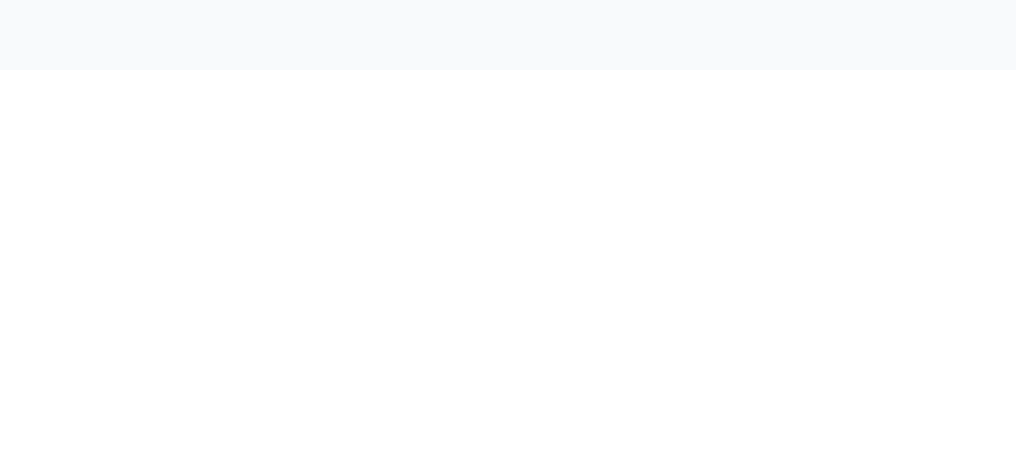
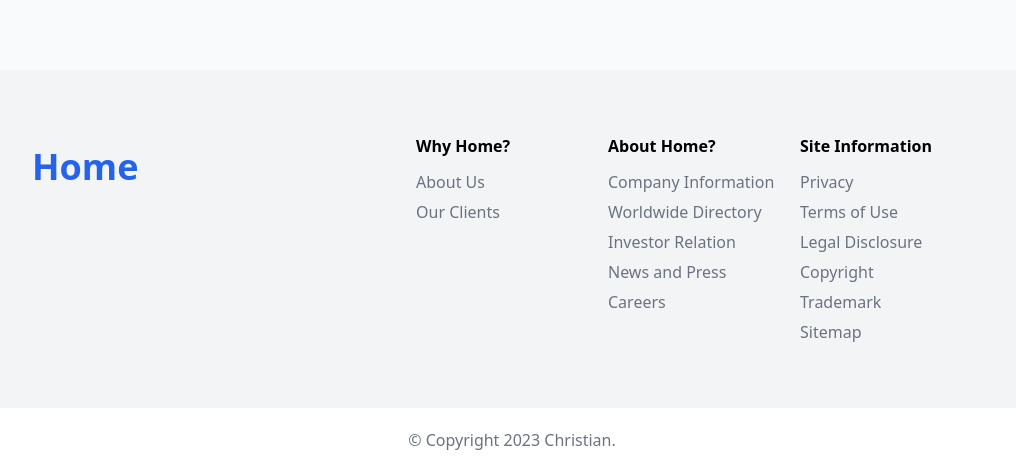
Before and after one commit to cehaaa/keda-tech-frontend-test, a React (Vite) app: page / in a window 1280 px wide. Shown: the part 3860-4329 px from the top of the page, without its empty margins (128-1144 px from the left). Before the commit the page ends 3930 px from the top, so only its background shows below. Built offline with nearby package versions, Linux system fonts and the light colour scheme.

Commit message:
feat: footer

```diff
--- a/src/components/App.jsx
+++ b/src/components/App.jsx
@@ -2,9 +2,10 @@ import React from "react";
 
 import { RouterProvider, createBrowserRouter } from "react-router-dom";
 
+import Home from "./Views/Home/Home";
+
 import Header from "./Basics/Header/Header";
-
-import Home from "./Views/Home/Home";
+import Footer from "./Basics/Footer/Footer";
 
 const routes = [
 	{
@@ -20,6 +21,7 @@ const App = () => {
 		<>
 			<Header />
 			<RouterProvider router={router} />
+			<Footer />
 		</>
 	);
 };
--- /dev/null
+++ b/src/components/Basics/Footer/Footer.jsx
@@ -0,0 +1,52 @@
+import React from "react";
+
+import Text from "../Text/Text";
+import Heading from "../Heading/Heading";
+import Hyperlink from "../Hyperlink/Hyperlink";
+
+const Footer = () => {
+	return (
+		<>
+			<footer className='bg-gray-100 py-16 text-black'>
+				<div className='w-9/12 mx-auto grid grid-cols-5 items-start'>
+					<div className='w-[500px] col-span-2'>
+						<Heading className='text-3xl text-blue-600'>Home</Heading>
+					</div>
+					<div>
+						<div className='font-semibold'>Why Home?</div>
+						<div className='flex flex-col space-y-1.5 mt-3'>
+							<Hyperlink>About Us</Hyperlink>
+							<Hyperlink>Our Clients</Hyperlink>
+						</div>
+					</div>
+					<div>
+						<div className='font-semibold'>About Home?</div>
+						<div className='flex flex-col space-y-1.5 mt-3'>
+							<Hyperlink>Company Information</Hyperlink>
+							<Hyperlink>Worldwide Directory</Hyperlink>
+							<Hyperlink>Investor Relation</Hyperlink>
+							<Hyperlink>News and Press</Hyperlink>
+							<Hyperlink>Careers</Hyperlink>
+						</div>
+					</div>
+					<div>
+						<div className='font-semibold'>Site Information</div>
+						<div className='flex flex-col space-y-1.5 mt-3'>
+							<Hyperlink>Privacy</Hyperlink>
+							<Hyperlink>Terms of Use</Hyperlink>
+							<Hyperlink>Legal Disclosure</Hyperlink>
+							<Hyperlink>Copyright</Hyperlink>
+							<Hyperlink>Trademark</Hyperlink>
+							<Hyperlink>Sitemap</Hyperlink>
+						</div>
+					</div>
+				</div>
+			</footer>
+			<div className='w-full bg-white flex items-center justify-center py-5'>
+				<Text>© Copyright 2023 Christian.</Text>
+			</div>
+		</>
+	);
+};
+
+export default Footer;
```
